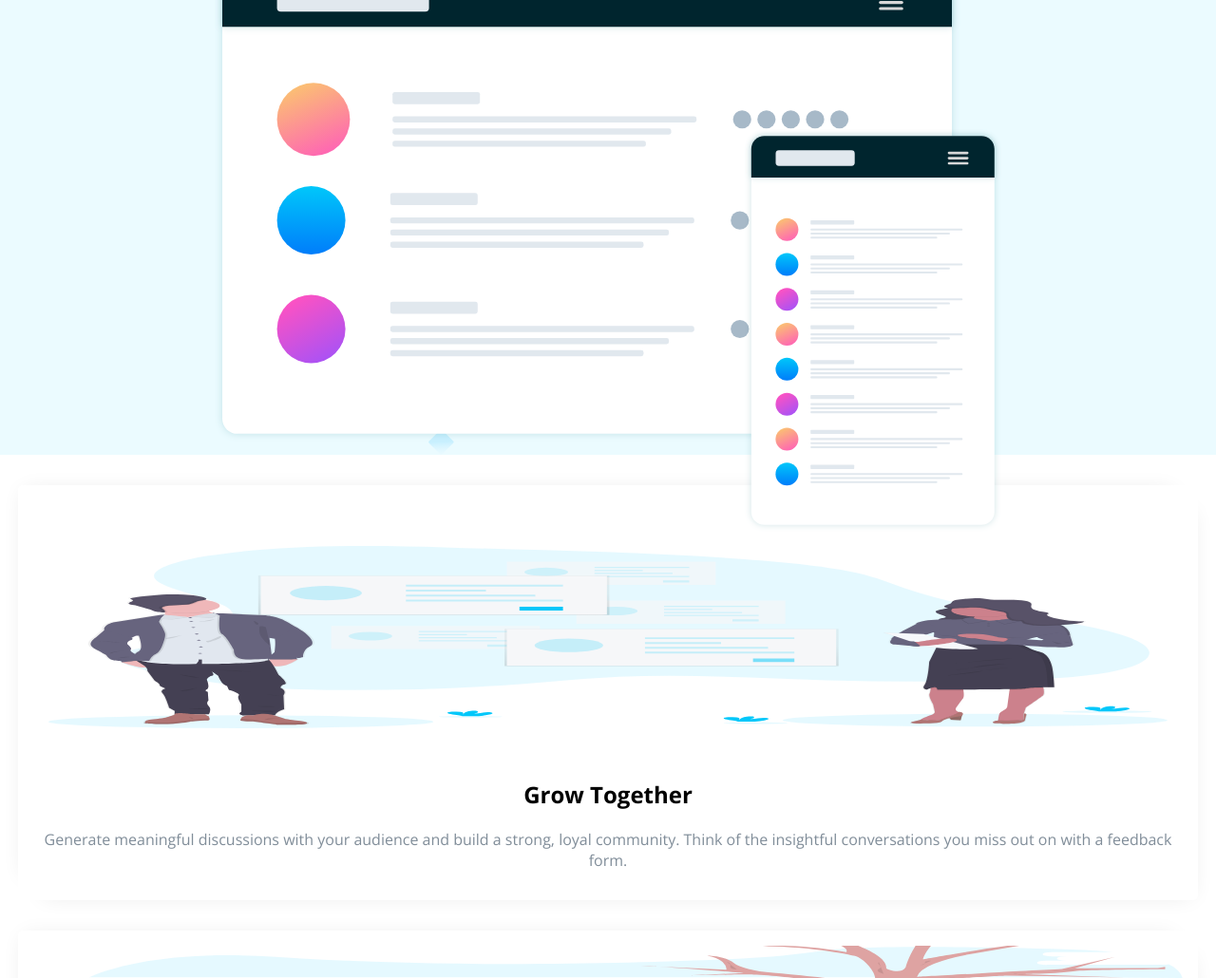
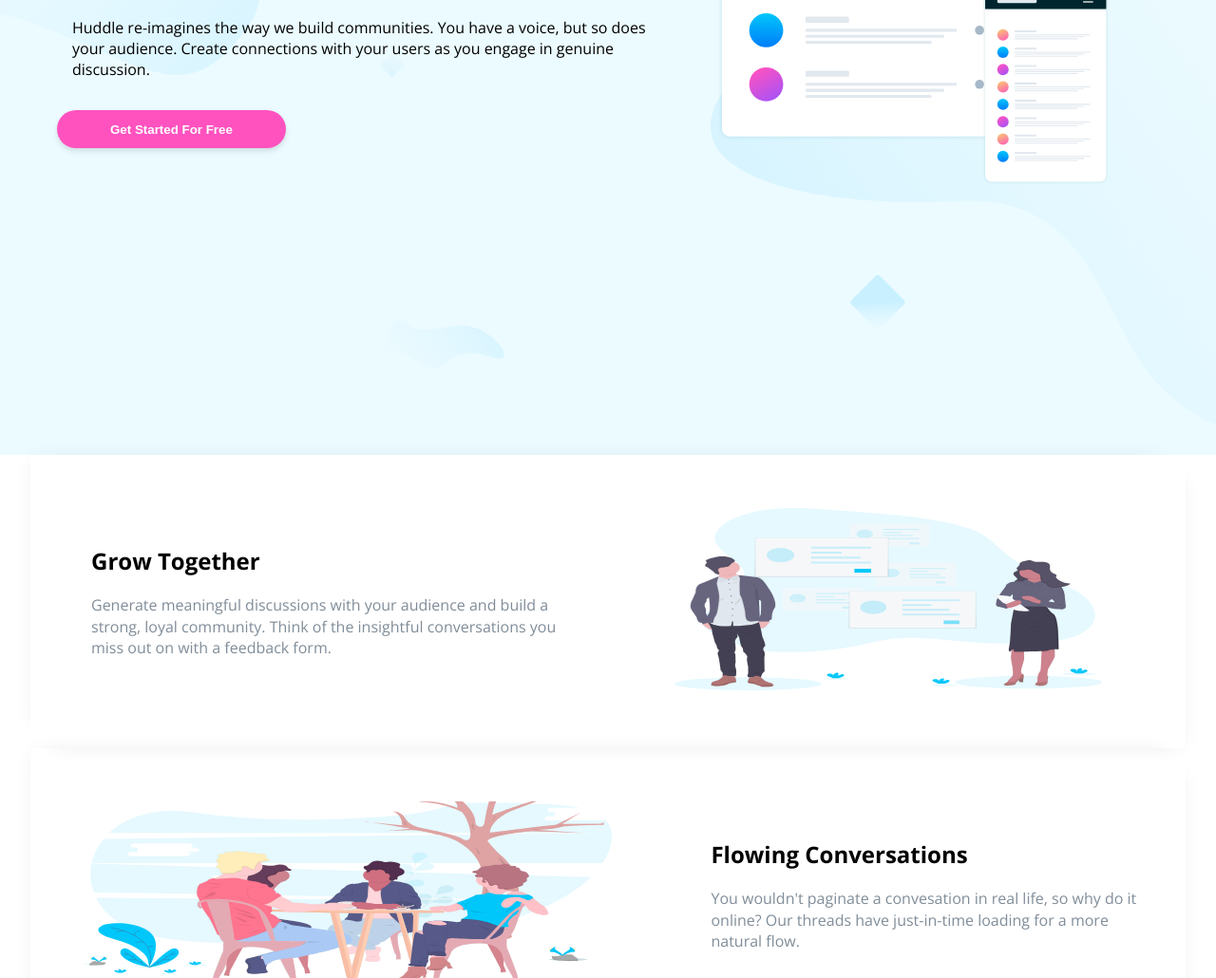
Before and after one commit to KishoreBabu420/huddle-landing-page, a plain HTML site: page index.html in a window 1280 px wide. Shown: the part 321-1351 px from the top of the page at 95% size. Drawn offline with nearby package versions, Linux system fonts and the light colour scheme.

Commit message:
completed

```diff
--- a/styles/style.css
+++ b/styles/style.css
@@ -26,6 +26,7 @@ html {
 body {
   font-family: var(--ff-sans);
   background-color: #fff;
+  overflow-x: hidden;
 }
 
 a {
@@ -241,3 +242,94 @@ button:hover {
   color: var(--clr-pink);
   cursor: pointer;
 }
+
+@media screen and (min-width: 768px) {
+  .header {
+    background-image: url(../images/bg-hero-desktop.svg);
+    background-size: cover;
+  }
+
+  .navbar__logo-container {
+    width: 7rem;
+  }
+  .hero {
+    flex-direction: row;
+    align-items: center;
+    padding: 1rem 2.5rem 2rem;
+    margin: 0 0 6rem 0;
+    text-align: left;
+  }
+
+  .card__one__container {
+    display: flex;
+    flex-direction: row-reverse;
+    align-items: center;
+    margin: 2rem;
+    padding: 0 1rem 0 1.5rem;
+  }
+
+  .card__two__container {
+    display: flex;
+    flex-direction: row;
+    align-items: center;
+    margin: 2rem;
+    padding: 0 1rem 0 1.5rem;
+  }
+  .card__one__image,
+  .card__two__image {
+    width: 100%;
+    margin: 1.5rem;
+  }
+
+  .cards__description {
+    text-align: left;
+  }
+
+  .cards__paragraph {
+    font-weight: 400;
+    line-height: 1.4rem;
+  }
+
+  .cta__container {
+    margin: 6rem 10rem;
+    padding: 2.5rem 0.7rem 2rem 0.7rem;
+  }
+}
+
+@media screen and (min-width: 1024px) {
+  .card__one__container {
+    margin: 0 2rem;
+    padding: 2rem 4rem;
+    gap: 5rem;
+    justify-content: space-around;
+  }
+
+  .card__two__container {
+    padding: 2rem;
+    margin: 0 2rem;
+    gap: 5rem;
+    justify-content: space-around;
+  }
+  .footer__container {
+    display: flex;
+    flex-direction: row;
+    align-items: center;
+    justify-content: space-around;
+  }
+
+  .menu__details {
+    display: flex;
+    flex-direction: row;
+    align-items: center;
+    justify-content: space-between;
+    gap: 2.5rem;
+  }
+
+  .menu__details__three {
+    display: flex;
+    flex-direction: column;
+    align-items: center;
+    justify-content: space-between;
+    gap: 4rem;
+  }
+}
```
